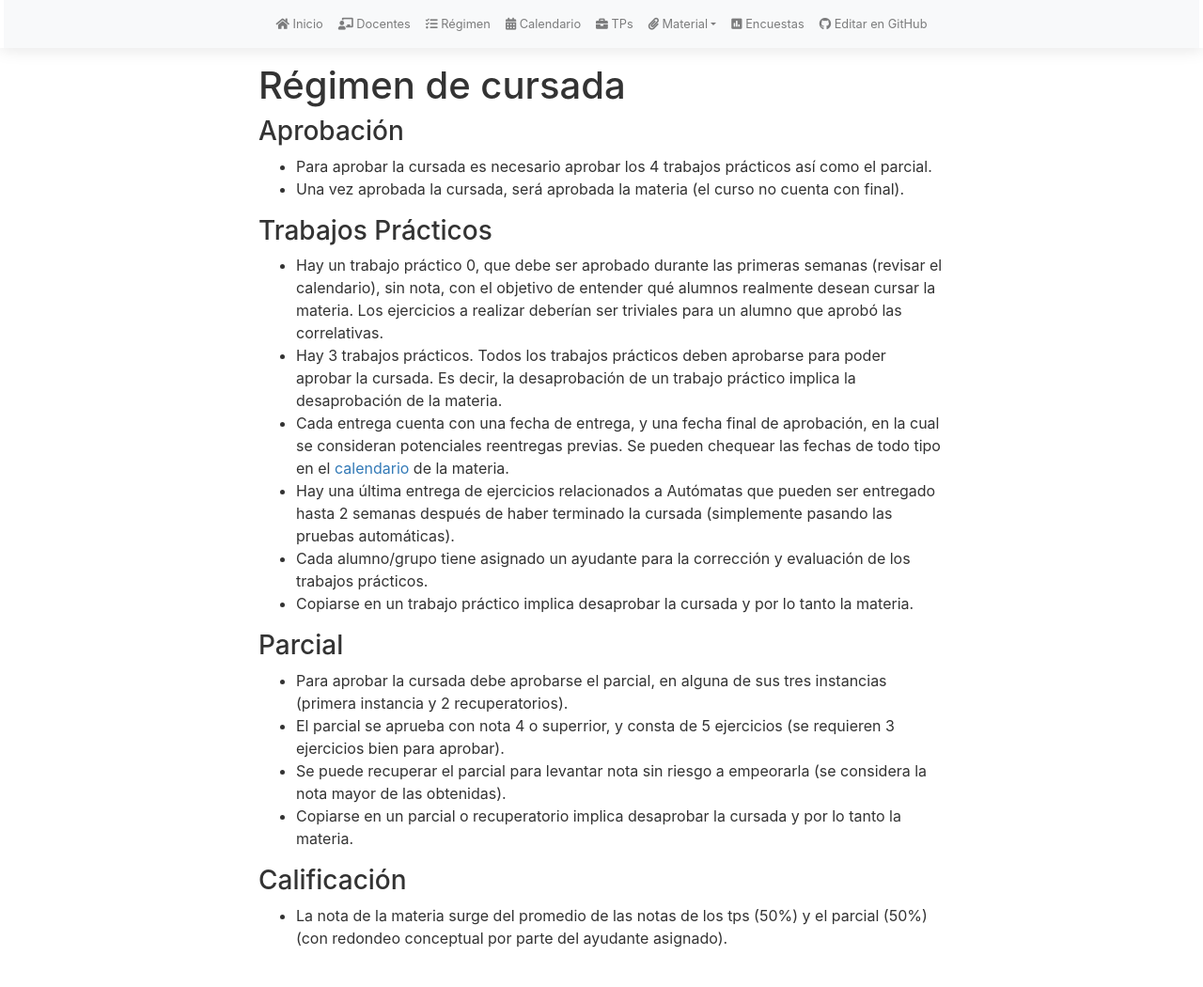
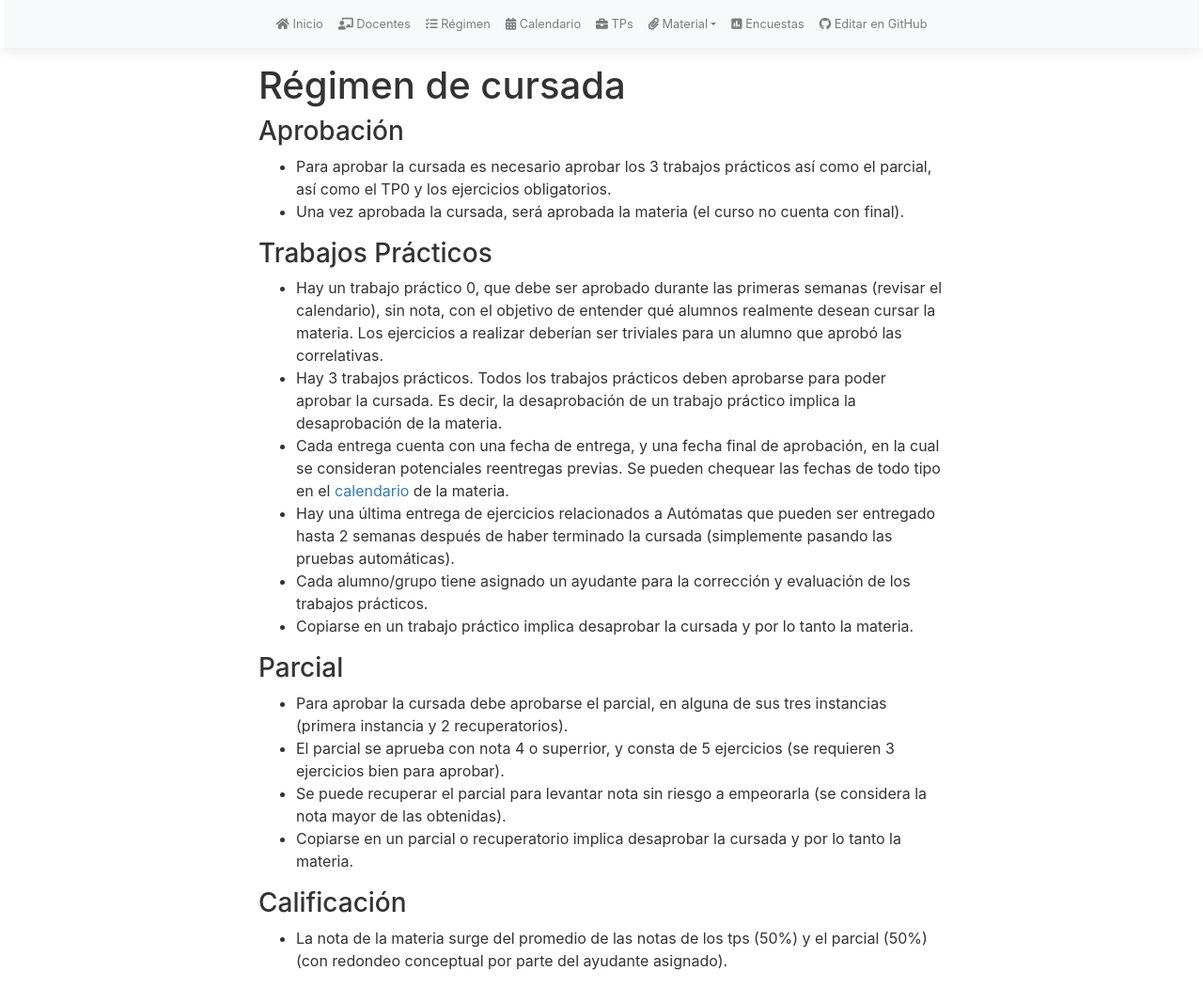
Before and after one commit to algoritmos-rw/tda_bg, a Jekyll site: the page built from regimen.md, in a window 1280 px wide and 1050 px high. Shown: the whole window at 94% size. Built offline with Jekyll 4.4.1, drawn with Linux system fonts in a browser that asks for light colours; nearby versions of some CDN libraries; our own code applies the rules of GitHub Pages for plain Markdown files.

Commit message:
Update regimen.md

```diff
--- a/regimen.md
+++ b/regimen.md
@@ -3,7 +3,7 @@ Régimen de cursada
 
 ### Aprobación
 
-* Para aprobar la cursada es necesario aprobar los 4 trabajos prácticos así como el parcial.
+* Para aprobar la cursada es necesario aprobar los 3 trabajos prácticos así como el parcial, así como el TP0 y los ejercicios obligatorios.
 * Una vez aprobada la cursada, será aprobada la materia (el curso no cuenta con final).
 
 ### Trabajos Prácticos
```
